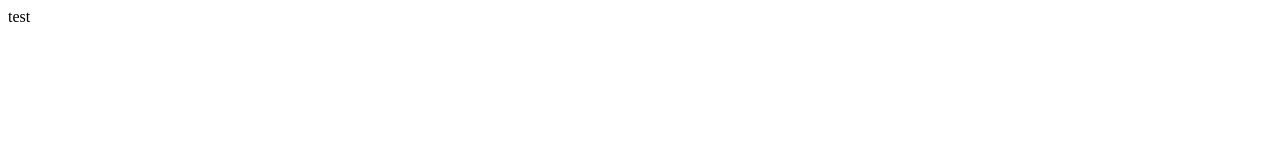
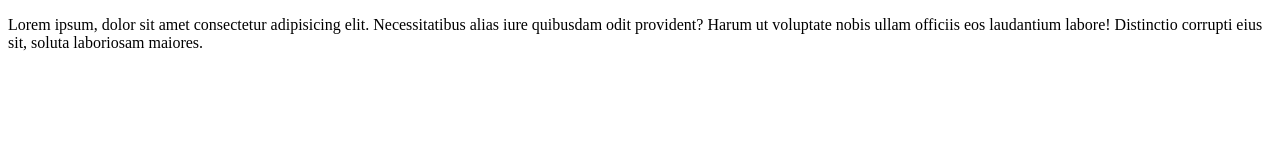
Before and after one commit to itsmrzi/first-project, a plain HTML site: page index.html in a window 1280 px wide. Drawn offline with Linux system fonts and the light colour scheme.

Commit message:
index.html added

```diff
--- a/index.html
+++ b/index.html
@@ -7,6 +7,6 @@
     <title>Document</title>
 </head>
 <body>
-    test
+    <p>Lorem ipsum, dolor sit amet consectetur adipisicing elit. Necessitatibus alias iure quibusdam odit provident? Harum ut voluptate nobis ullam officiis eos laudantium labore! Distinctio corrupti eius sit, soluta laboriosam maiores.</p>
 </body>
 </html>
```
